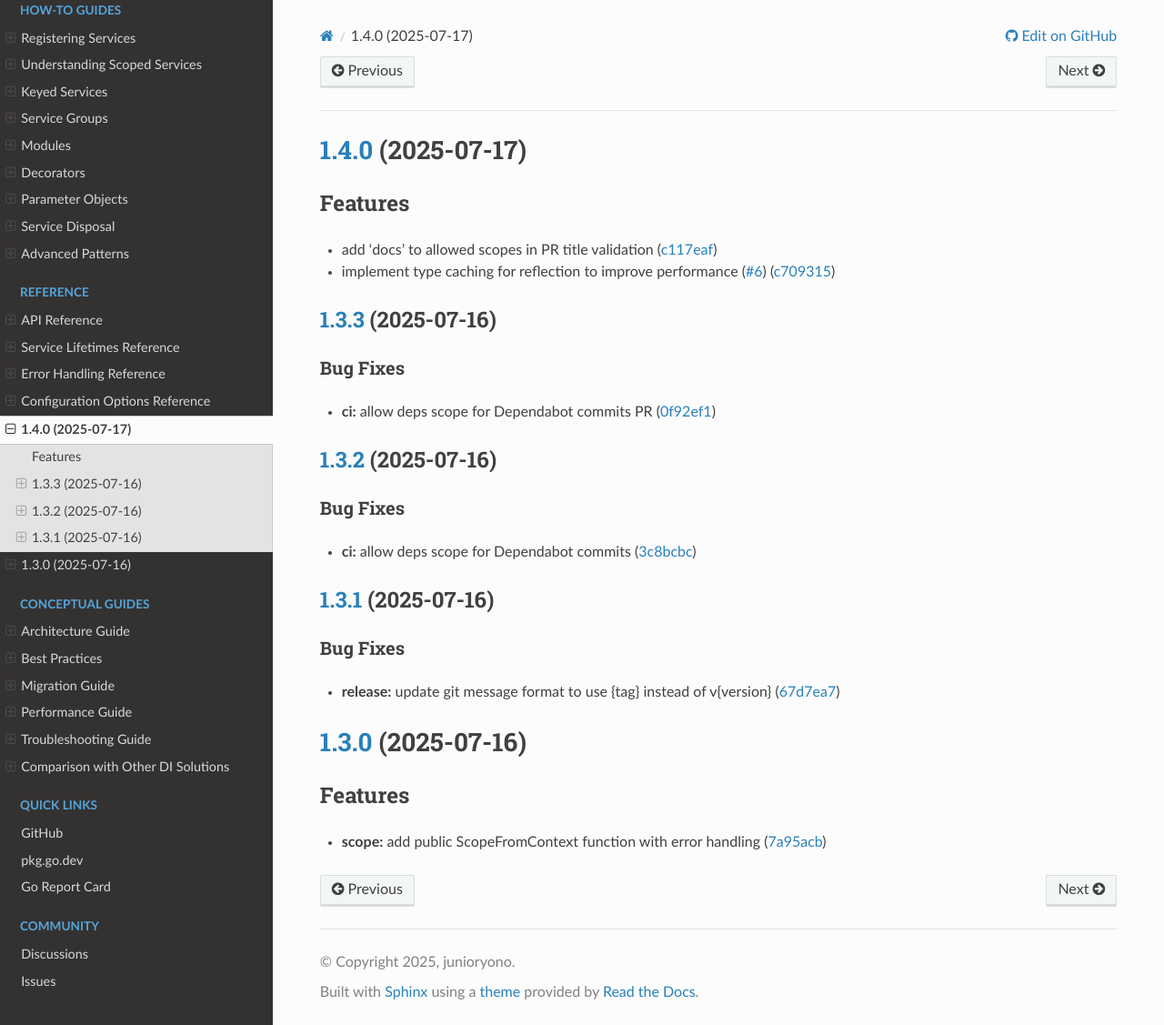
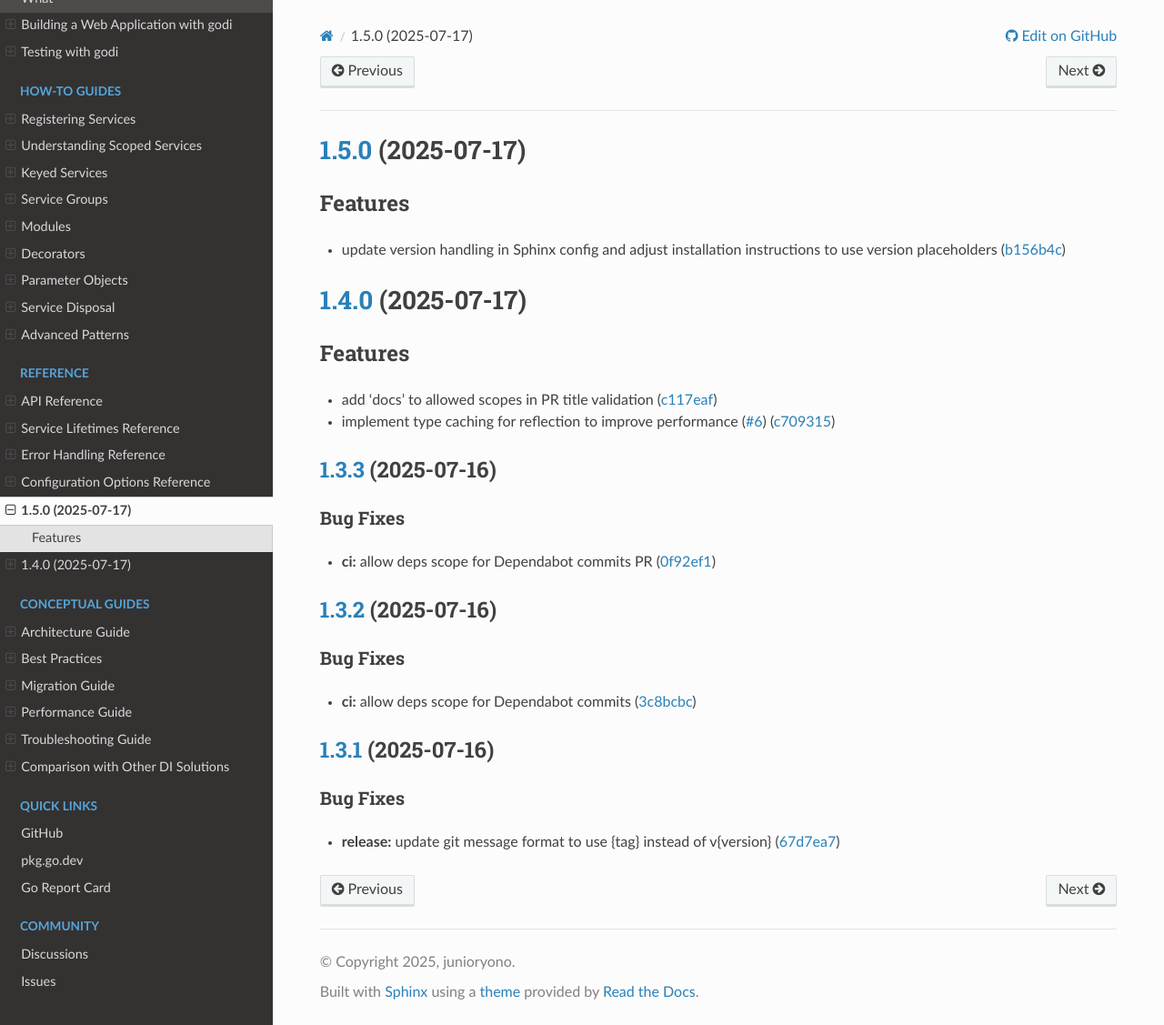
Before and after one commit to junioryono/godi, a Sphinx documentation site: the page built from docs/reference/changelog.md, in a window 1280 px wide and 1127 px high. Shown: the whole window at 91% size. Built offline with Sphinx 7.4.7 and the Read the Docs theme 3.1.0, drawn with Linux system fonts in a browser that asks for light colours; some of the changed text lies outside the part shown.

Commit message:
chore(release): {tag} [skip ci]
- Update changelog
- Bump version [skip ci]

```diff
--- a/docs/reference/changelog.md
+++ b/docs/reference/changelog.md
@@ -1,3 +1,12 @@
+# [1.5.0](https://github.com/junioryono/godi/compare/v1.4.0...v1.5.0) (2025-07-17)
+
+
+### Features
+
+* update version handling in Sphinx config and adjust installation instructions to use version placeholders ([b156b4c](https://github.com/junioryono/godi/commit/b156b4ca0e662540634442f0dca58674b80ada04))
+
+
+
 # [1.4.0](https://github.com/junioryono/godi/compare/v1.3.3...v1.4.0) (2025-07-17)
 
 
@@ -32,12 +41,3 @@
 ### Bug Fixes
 
 * **release:** update git message format to use {tag} instead of v{version} ([67d7ea7](https://github.com/junioryono/godi/commit/67d7ea7c7848111d88295238c47a4bcce63b9e32))
-
-
-
-# [1.3.0](https://github.com/junioryono/godi/compare/v1.2.2...v1.3.0) (2025-07-16)
-
-
-### Features
-
-* **scope:** add public ScopeFromContext function with error handling ([7a95acb](https://github.com/junioryono/godi/commit/7a95acbe0f805871b4d71258c8d81495540c84c2))
--- a/version.json
+++ b/version.json
@@ -1,3 +1,3 @@
 {
-  "version": "1.4.0"
+  "version": "1.5.0"
 }
```
